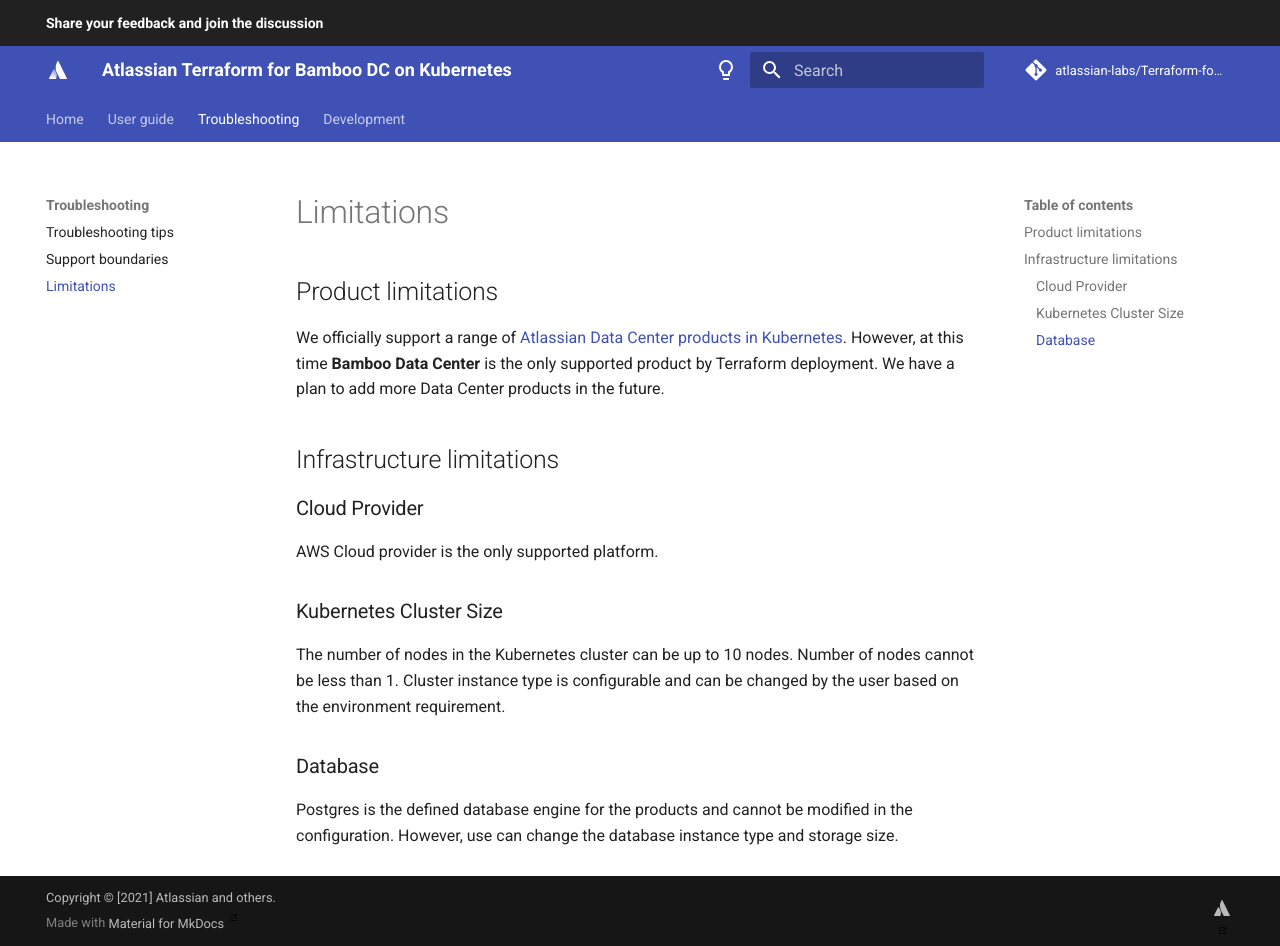
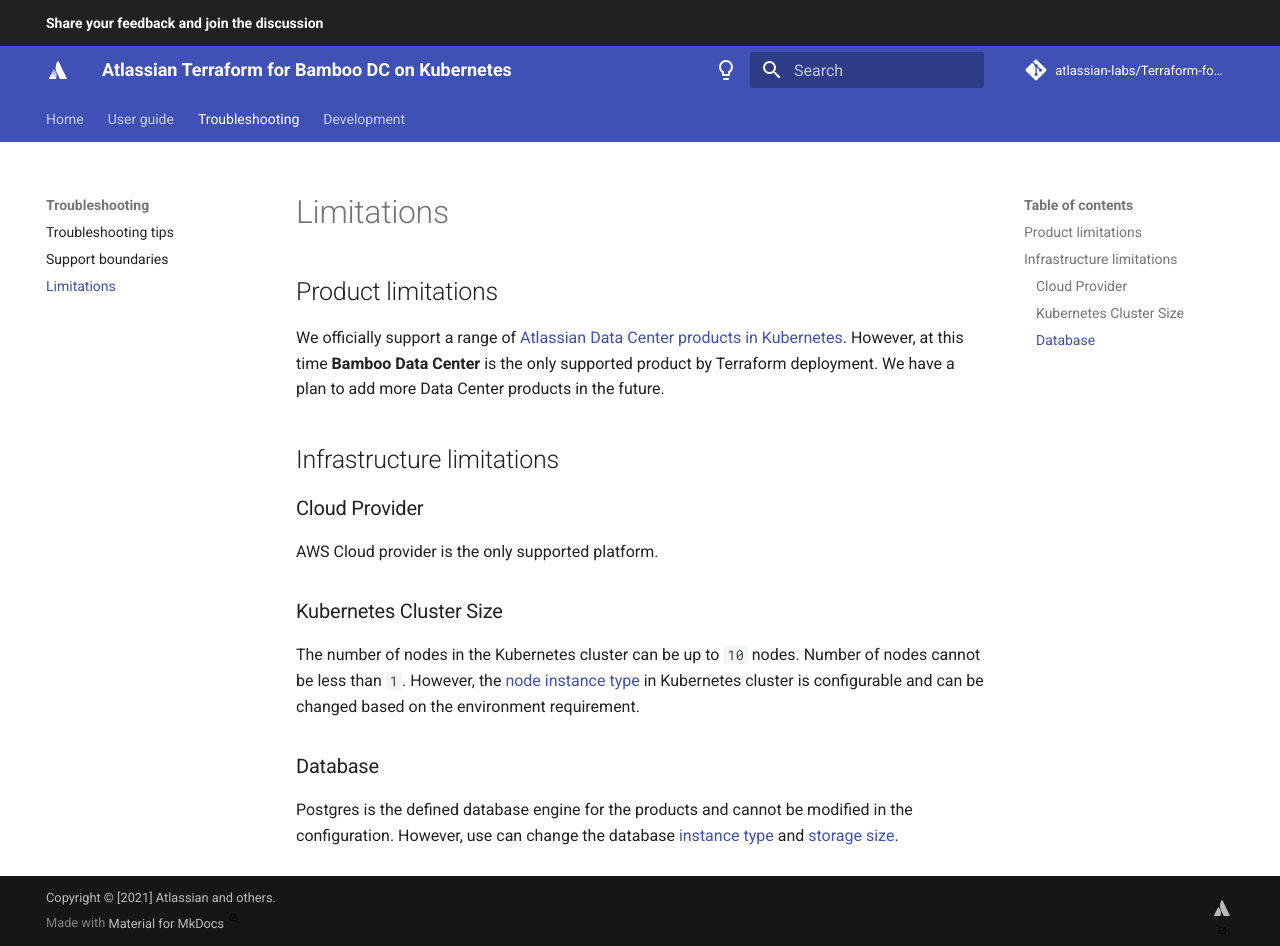
Before and after one commit to atlassian-labs/data-center-terraform, an MkDocs documentation site: the page built from docs/docs/troubleshooting/LIMITATIONS.md, in a window 1280 px wide and 946 px high. Built offline with MkDocs 1.6.1 and Material for MkDocs 9.7.7, drawn with Linux system fonts in a browser that asks for light colours; comment, search, counter and statistics services are not loaded.

Commit message:
Addressed the review point

```diff
--- a/docs/docs/troubleshooting/LIMITATIONS.md
+++ b/docs/docs/troubleshooting/LIMITATIONS.md
@@ -11,9 +11,9 @@
 AWS Cloud provider is the only supported platform.
 
 ### Kubernetes Cluster Size
-The number of nodes in the Kubernetes cluster can be up to 10 nodes. Number of nodes cannot be less than 1.
-Cluster instance type is configurable and can be changed by the user based on the environment requirement.
+The number of nodes in the Kubernetes cluster can be up to `10` nodes. Number of nodes cannot be less than `1`.
+However, the [node instance type](../userguide/CONFIGURATION.md#cluster-instance-type) in Kubernetes cluster is configurable and can be changed based on the environment requirement.
 
 ### Database
 Postgres is the defined database engine for the products and cannot be modified in the configuration.
-However, use can change the database instance type and storage size.
+However, use can change the database [instance type](../userguide/CONFIGURATION.md#database-instance-class) and [storage size](../userguide/CONFIGURATION.md#database-allocated-storage).
```
